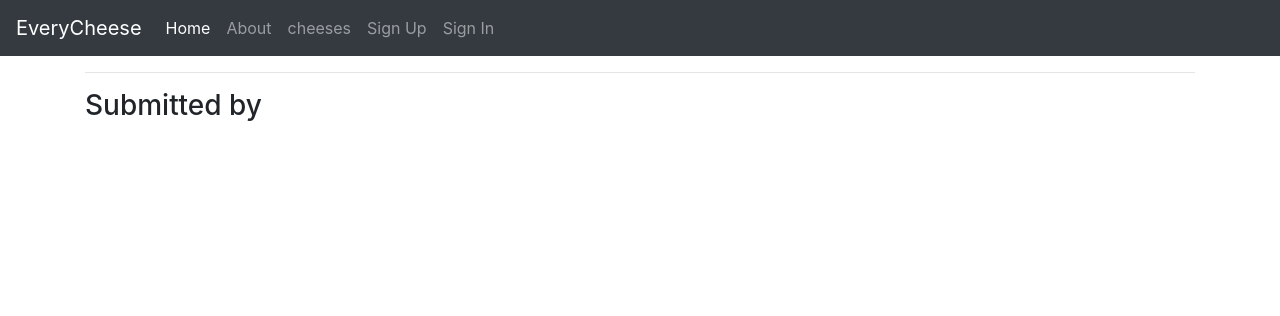
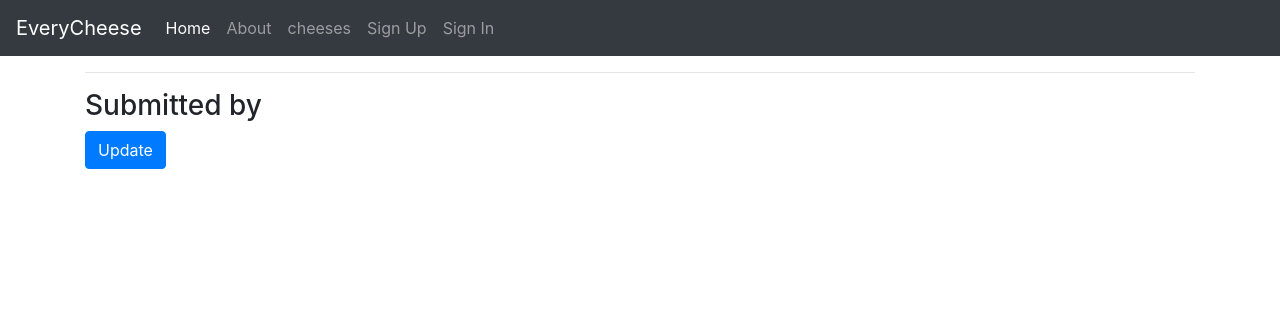
Before and after one commit to abel9851/everycheese, a Django app: template everycheese/templates/cheeses/cheese_detail.html in a window 1280 px wide. Shown: the top 316 px of the page. Run offline with Django 3.2, Linux system fonts and the light colour scheme; the template is opened without the code that fills it, so the values that code supplies are empty; some libraries are stand-ins or nearby versions.

Commit message:
Add cheese update view, modify template

```diff
--- a/everycheese/cheeses/urls.py
+++ b/everycheese/cheeses/urls.py
@@ -19,5 +19,10 @@ urlpatterns = [
         view=views.CheeseDetailView.as_view(),
         name='detail'
     ),
+    path(
+        route='<slug:slug>/update/',
+        view=views.CheeseUpdateView.as_view(),
+        name='update'
+    ),
 
 ]
--- a/everycheese/templates/cheeses/cheese_detail.html
+++ b/everycheese/templates/cheeses/cheese_detail.html
@@ -24,5 +24,12 @@
 {% if cheese.creator.name %}
     <p>{{ cheese.creator.name }}</p>
 {% endif %}
+<p>
+    <a class="btn btn-primary"
+        href="{% url 'cheeses:update' cheese.slug %}"
+        role="button">
+        Update
+    </a>
+</p>
 
 {% endblock content %}
--- a/everycheese/templates/cheeses/cheese_form.html
+++ b/everycheese/templates/cheeses/cheese_form.html
@@ -1,13 +1,15 @@
 {% extends "base.html" %}
 {% load crispy_forms_tags %}
 
-{% block title %}Add Cheese{% endblock title %}
+{% block title %}{{ view.action|default:"Add" }} Cheese{% endblock title %}
 
 {% block content %}
+{% with action=view.action|default:"Add" %}
 <h1>Add Cheese</h1>
-<form method="post" action="{% url 'cheeses:add' %}">
+<form method="post" action=".">
     {% csrf_token %}
     {{ form|crispy }}
     <button type="submit" class="btn btn-primary">Save</button>
     </form>
+{% endwith %}
 {% endblock content %}
```
Also changed, not shown: everycheese/cheeses/tests/urls.py (+1 -0 lines), everycheese/cheeses/views.py (+12 -1 lines).
